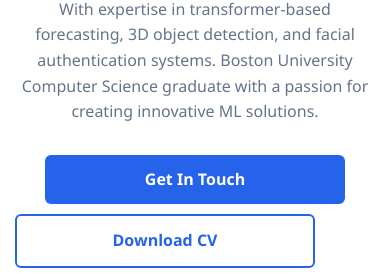
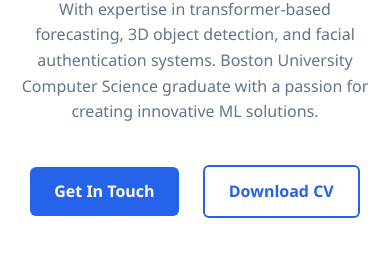
Before and after one commit to harshk242/harshk242.github.io, a plain HTML site: page index.html in a window 390 px wide. Shown: the part 570-844 px from the top of the page. Drawn offline with Linux system fonts and the light colour scheme.

Commit message:
css updated for mobile use

```diff
--- a/index.html
+++ b/index.html
@@ -554,14 +554,13 @@
             }
 
             .btn {
-                display: block;
-                width: 100%;
-                max-width: 300px;
-                margin: 10px auto;
+                display: inline-block;
+                width: auto;
+                margin: 10px;
             }
 
             .btn-outline {
-                margin-left: 0;
+                margin: 10px;
             }
         }
 
```
Also changed, not shown: harsh_icon.png (added), mle_icon.png (added).
